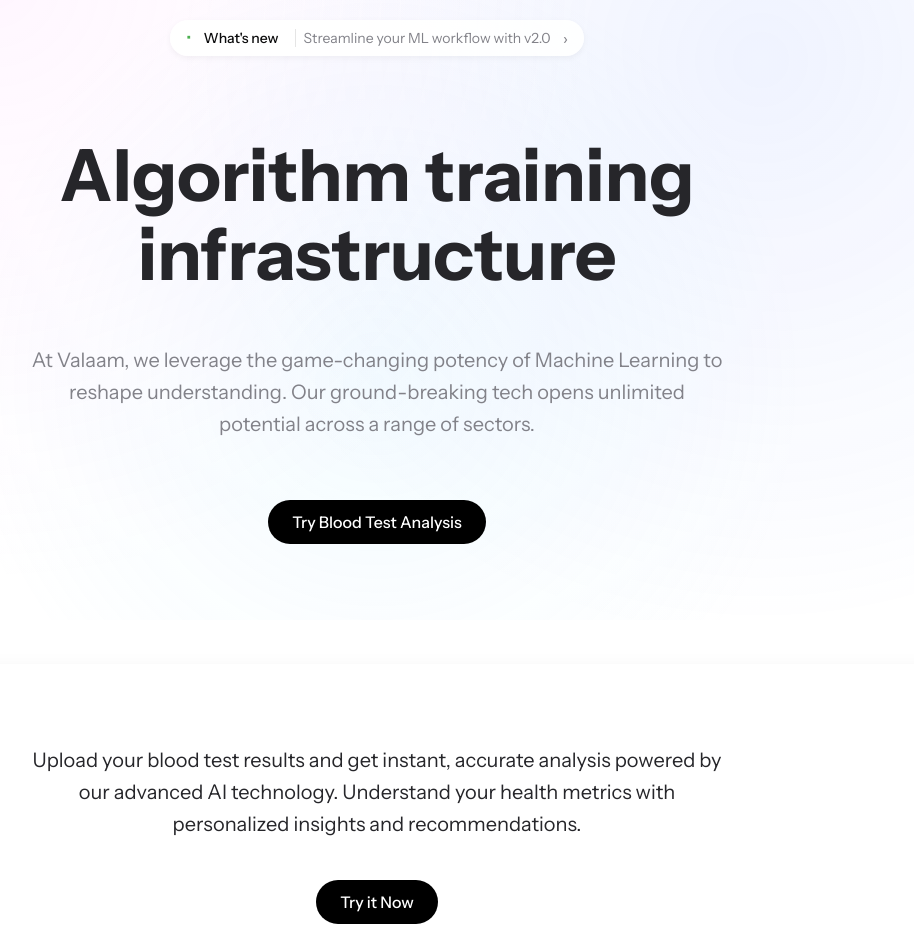
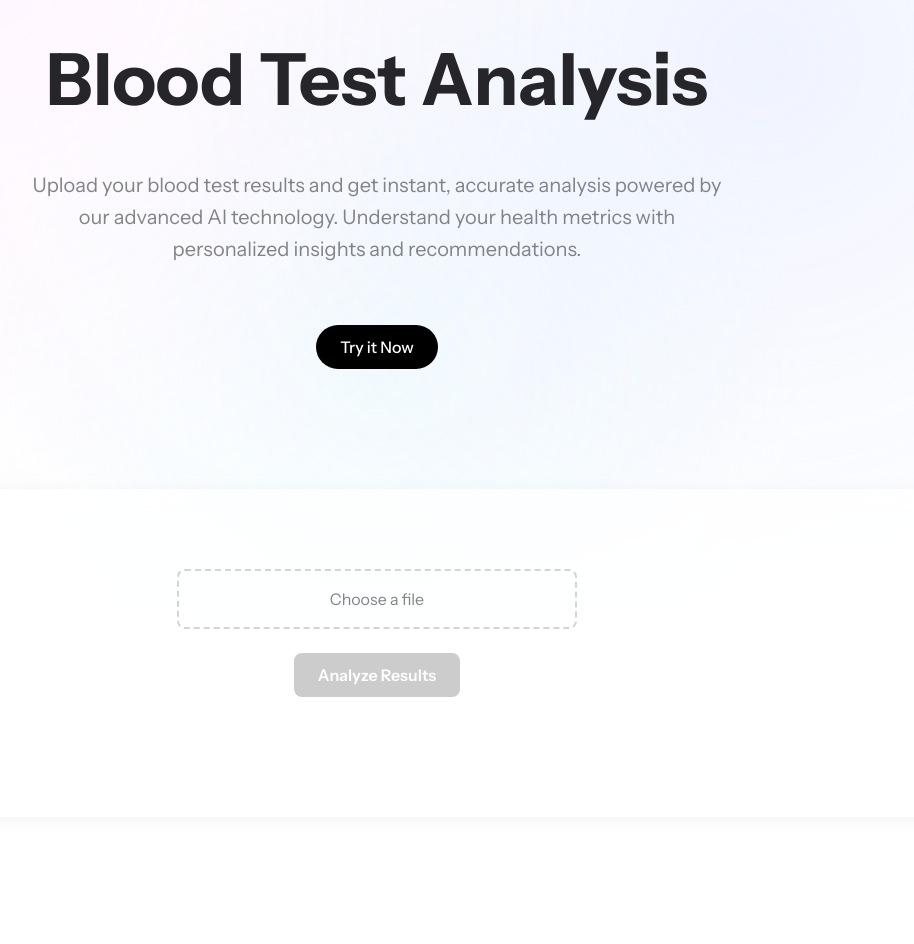
Before and after one commit to chinmaydas96/BloodTestAnalysisUI, a React (Create React App) app: page / in a window 1280 px wide. Shown: the part 180-1124 px from the top of the page, without its empty margins (263-1177 px from the left). Built offline with nearby package versions, Linux system fonts and the light colour scheme; a web font is replaced by a local one.

Commit message:
Revert "Enhance Blood Test Analysis UI and styles for improved user experience"
This reverts commit 2f56e7ad90e4ac5bd27573f974059031a72466fb.

```diff
--- a/src/App.css
+++ b/src/App.css
@@ -369,35 +369,14 @@
 .blood-test-container {
   max-width: 1000px;
   margin: 0 auto;
-  display: flex;
-  flex-direction: column;
-  gap: 60px;
 }
 
-.upload-intro {
-  display: flex;
-  flex-direction: column;
-  align-items: center;
-  gap: 30px;
+.section-subtitle {
+  font-size: 18px;
+  color: var(--token-7971df22-6c6f-4d4d-8825-e41e051e90ef);
+  margin-top: 16px;
+  margin-bottom: 40px;
   text-align: center;
-}
-
-.upload-text {
-  font-size: 20px;
-  line-height: 1.6;
-  color: var(--token-32abb542-758d-4148-ab17-beace5424478);
-  max-width: 700px;
-}
-
-.try-now-button {
-  margin-top: 10px;
-}
-
-.file-upload-area {
-  display: flex;
-  justify-content: center;
-  align-items: center;
-  padding: 60px 0;
 }
 
 .upload-form {
@@ -405,8 +384,7 @@
   flex-direction: column;
   align-items: center;
   gap: 24px;
-  width: 100%;
-  max-width: 500px;
+  margin-bottom: 40px;
 }
 
 .file-upload {
@@ -419,15 +397,13 @@
   align-items: center;
   justify-content: center;
   padding: 16px;
-  border: 2px dashed rgba(0, 0, 0, 0.1);
+  border: 2px dashed var(--token-527cf162-1858-4c58-bbb2-da0fce81a29f);
   border-radius: 8px;
   cursor: pointer;
   font-size: 16px;
   color: var(--token-7971df22-6c6f-4d4d-8825-e41e051e90ef);
   transition: all 0.3s ease;
   height: 60px;
-  width: 100%;
-  background-color: rgba(255, 255, 255, 0.7);
 }
 
 .file-label:hover {
@@ -437,41 +413,6 @@
 
 .file-input {
   display: none;
-}
-
-.analysis-button {
-  background-color: rgba(0, 0, 0, 0.1);
-  color: var(--token-06b8906a-7808-4dfa-ac27-a436985f8eb1);
-  border: none;
-  padding: 12px 24px;
-  border-radius: 8px;
-  font-size: 16px;
-  font-weight: 600;
-  cursor: pointer;
-  transition: background-color 0.3s ease;
-  text-decoration: none;
-  display: inline-flex;
-  align-items: center;
-  justify-content: center;
-  width: 200px;
-}
-
-.analysis-button:hover {
-  background-color: rgba(0, 0, 0, 0.15);
-}
-
-.analysis-button:disabled {
-  background-color: rgba(0, 0, 0, 0.05);
-  color: rgba(0, 0, 0, 0.3);
-  cursor: not-allowed;
-}
-
-.section-subtitle {
-  font-size: 18px;
-  color: var(--token-7971df22-6c6f-4d4d-8825-e41e051e90ef);
-  margin-top: 16px;
-  margin-bottom: 40px;
-  text-align: center;
 }
 
 .results-container {
--- a/src/components/BloodTestAnalysis.js
+++ b/src/components/BloodTestAnalysis.js
@@ -51,16 +51,6 @@
   return (
     <section className="blood-test-section" id="analysis">
       <div className="blood-test-container">
-        <div className="upload-intro">
-          <p className="upload-text">
-            Upload your blood test results and get instant, accurate analysis powered by
-            our advanced AI technology. Understand your health metrics with
-            personalized insights and recommendations.
-          </p>
-          <a href="#file-upload-area" className="cta-button try-now-button">Try it Now</a>
-        </div>
-
-        <div className="file-upload-area" id="file-upload-area">
         <form onSubmit={handleSubmit} className="upload-form">
           <div className="file-upload">
             <label htmlFor="blood-test-file" className="file-label">
@@ -82,7 +72,6 @@
             {loading ? 'Analyzing...' : 'Analyze Results'}
           </button>
         </form>
-        </div>
 
         {results && (
           <div className="results-container">
--- a/src/components/Header.js
+++ b/src/components/Header.js
@@ -6,7 +6,7 @@
   return (
     <header className="header">
       <div className="logo-container">
-        <h1 className="logo-text">BloodTestAI</h1>
+        <h1 className="logo-text">Valaam</h1>
       </div>
       <button
         className="menu-button"
--- a/src/components/Hero.js
+++ b/src/components/Hero.js
@@ -3,21 +3,14 @@
 function Hero() {
   return (
     <section className="hero-section" id="home">
-      <div className="whats-new-banner">
-        <span className="whats-new-dot">•</span>
-        <span className="whats-new-text">What's new</span>
-        <span className="whats-new-feature">Streamline your ML workflow with v2.0</span>
-        <span className="whats-new-arrow">›</span>
-      </div>
       <h1 className="hero-title">
-        Algorithm training infrastructure
+        Blood Test Analysis
       </h1>
       <p className="hero-subtitle">
-        At Valaam, we leverage the game-changing potency of Machine Learning to reshape understanding.
-        Our ground-breaking tech opens unlimited potential across a range of sectors.
+      Upload your blood test results and get instant, accurate analysis powered by our advanced AI technology. Understand your health metrics with personalized insights and recommendations.
       </p>
       <div className="hero-buttons">
-        <a href="#analysis" className="cta-button">Try Blood Test Analysis</a>
+        <a href="#analysis" className="cta-button">Try it Now</a>
       </div>
     </section>
   );
```
Lines whose indentation alone changed are shown as unchanged.
